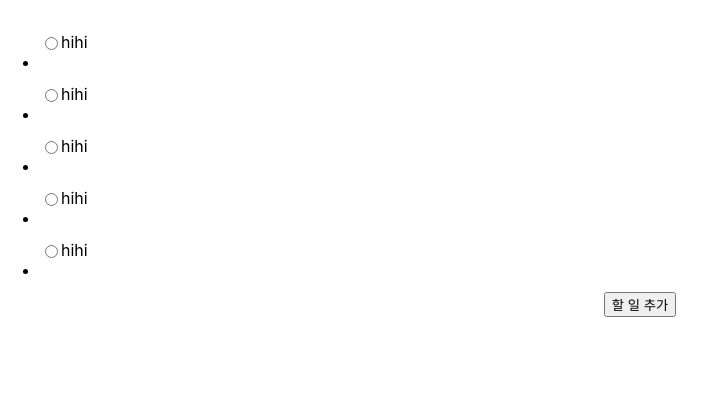
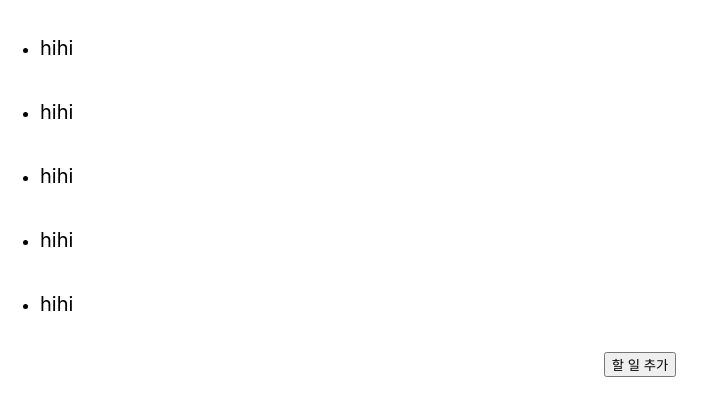
Before and after one commit to Vallista/React-Hooks-Context-API-Todo-Example, a React (Create React App) app: page / in a window 1280 px wide. Shown: the top 416 px of the page, without its empty margins (0-716 px from the left). Built offline with nearby package versions, Linux system fonts and the light colour scheme.

Commit message:
RadioButton -> CheckBox 변경, style 대충 적용

```diff
--- a/src/components/atoms/RadioButton/index.tsx
+++ b/src/components/atoms/CheckBox/index.tsx
@@ -10,15 +10,15 @@ interface IProps {
   value: string
 }
 
-const RadioButton: React.FC<IProps> = ({ className, text, name, value }) => {
+const CheckBox: React.FC<IProps> = ({ className, text, name, value }) => {
   const classProps = classNames(className, styles['default'])
 
   return (
     <label className={classProps}>
-      <input type="radio" name={name} value={value} />
+      <input type="checkbox" name={name} value={value} />
       <p>{text}</p>
     </label>
   )
 }
 
-export default RadioButton
+export default CheckBox
--- /dev/null
+++ b/src/components/atoms/CheckBox/style.module.css
@@ -0,0 +1,25 @@
+.default {
+  display: flex;
+  cursor: pointer;
+  transition: background-color 0.5s;
+}
+
+.default:hover {
+  background-color: rgba(126, 126, 126, 0.5);
+}
+
+.default input[type="checkbox"] {
+  display: none;
+}
+
+/* .default input[type="checkbox"]:checked {
+
+} */
+
+.default p {
+  font-size: 20px;
+}
+
+.default input[type="checkbox"]:checked+p {
+  text-decoration-line: line-through;
+}
--- a/src/components/atoms/RadioButton/style.module.css
+++ /dev/null
@@ -1,3 +0,0 @@
-.default {
-  display: flex;
-}
--- a/src/components/organisms/TodoList.tsx
+++ b/src/components/organisms/TodoList.tsx
@@ -4,7 +4,7 @@ import { Todo } from '../../models/Todo'
 
 import List from '../molecules/List/index'
 import ListItem from '../molecules/ListItem/index'
-import RadioButton from '../atoms/RadioButton/index'
+import CheckBox from '../atoms/CheckBox/index'
 import Button from '../atoms/Button/index'
 
 interface IProps {
@@ -19,7 +19,7 @@ const TodoList: React.FC<IProps> = ({ className, todoList, addTodo }) => {
   const createTodos = () =>
     todoList.map((item) => (
       <ListItem>
-        <RadioButton text={item.description} name="todos" value={item.description} />
+        <CheckBox text={item.description} name="todos" value={item.description} />
       </ListItem>
     ))
 
```
